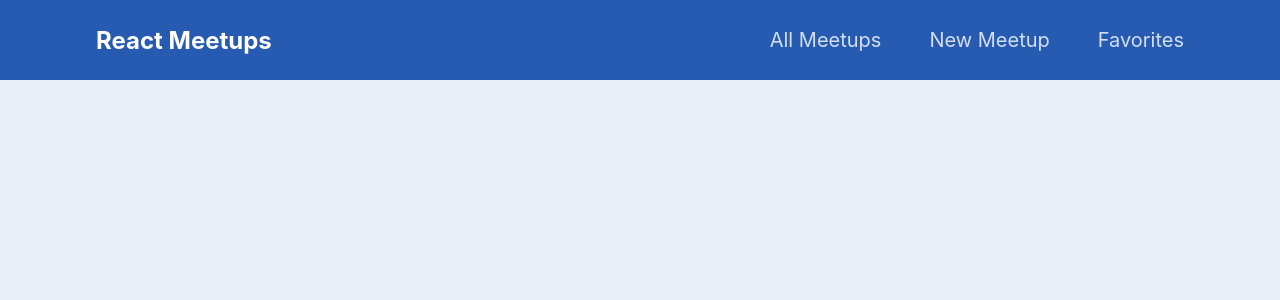
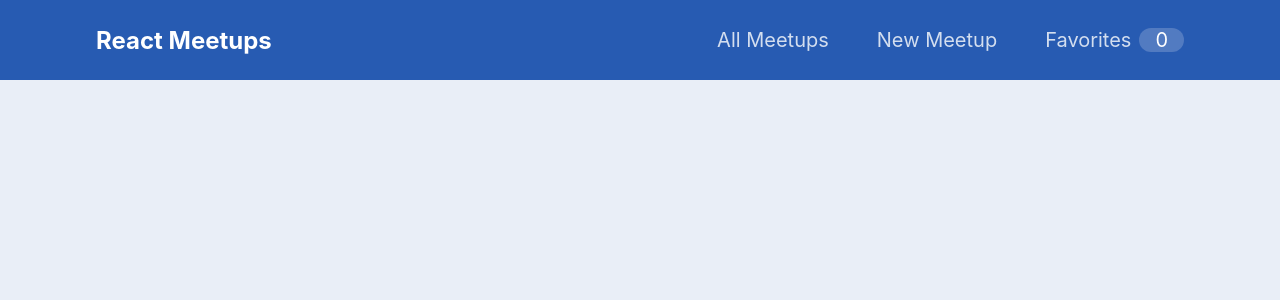
Before and after one commit to tkrempser/react-meetups, a React (Create React App) app: page / in a window 1280 px wide. Shown: the top 300 px of the page. Built offline with nearby package versions, Linux system fonts and the light colour scheme; no server answers.

Commit message:
Add favorites badge

```diff
--- a/src/components/layout/NavigationMenu.js
+++ b/src/components/layout/NavigationMenu.js
@@ -1,8 +1,12 @@
+import { useContext } from "react";
 import { Link } from "react-router-dom";
 
 import styles from "./NavigationMenu.module.css";
+import FavoritesContext from "../../store/favorites-context";
 
 function NavigationMenu() {
+  const favoriteContext = useContext(FavoritesContext);
+
   return (
     <header className={styles.header}>
       <div className={styles.logo}>React Meetups</div>
@@ -15,7 +19,12 @@ function NavigationMenu() {
             <Link to="/react-meetups/new/">New Meetup</Link>
           </li>
           <li>
-            <Link to="/react-meetups/favorites/">Favorites</Link>
+            <Link to="/react-meetups/favorites/">
+              Favorites
+              <span className={styles.badge}>
+                {favoriteContext.favorites.length}
+              </span>
+            </Link>
           </li>
         </ul>
       </nav>
--- a/src/components/layout/NavigationMenu.module.css
+++ b/src/components/layout/NavigationMenu.module.css
@@ -75,7 +75,7 @@
 }
 
 .badge {
-  background-color: #2351a0;
+  background-color: #527bc1;
   color: white;
   border-radius: 12px;
   padding: 0 1rem;
```
